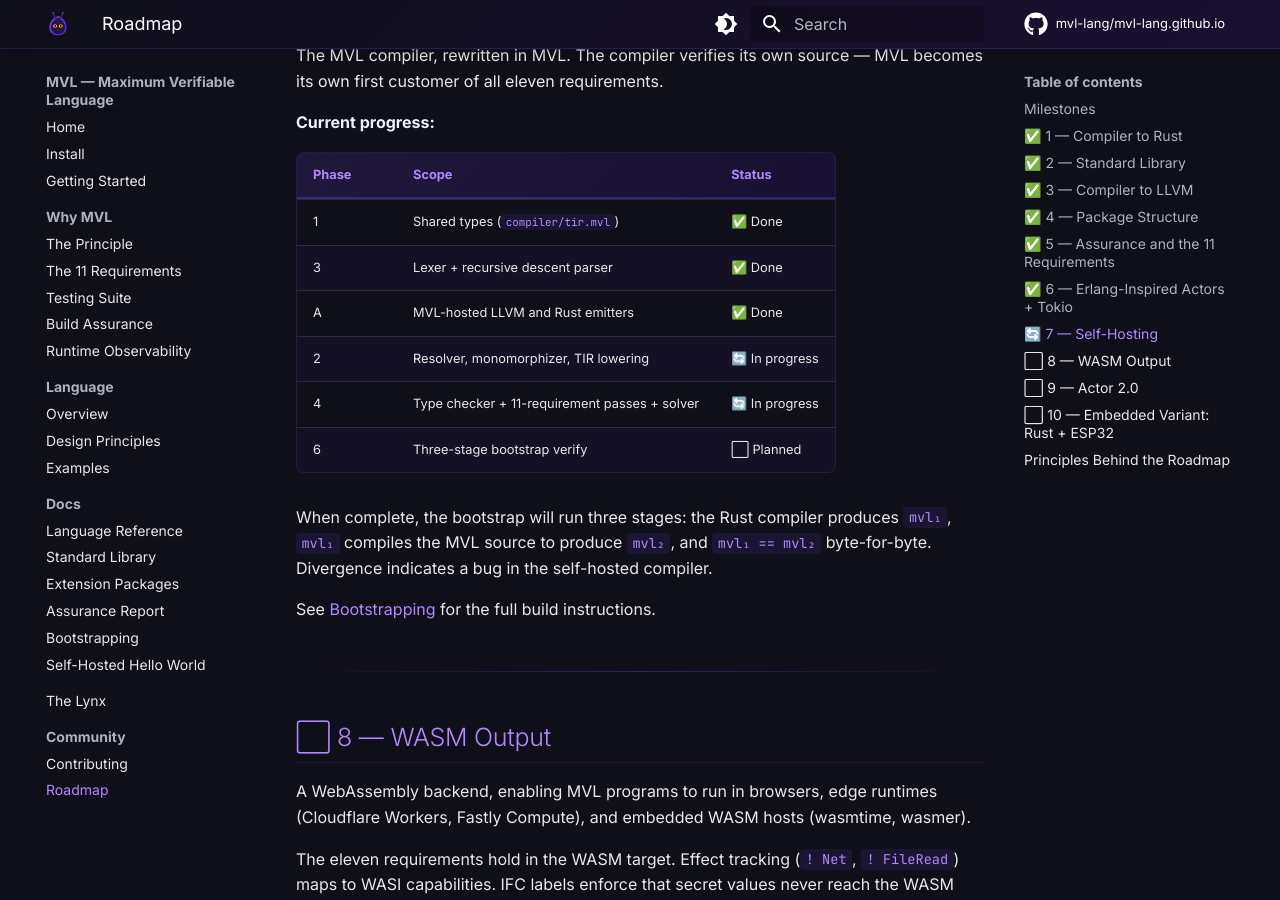
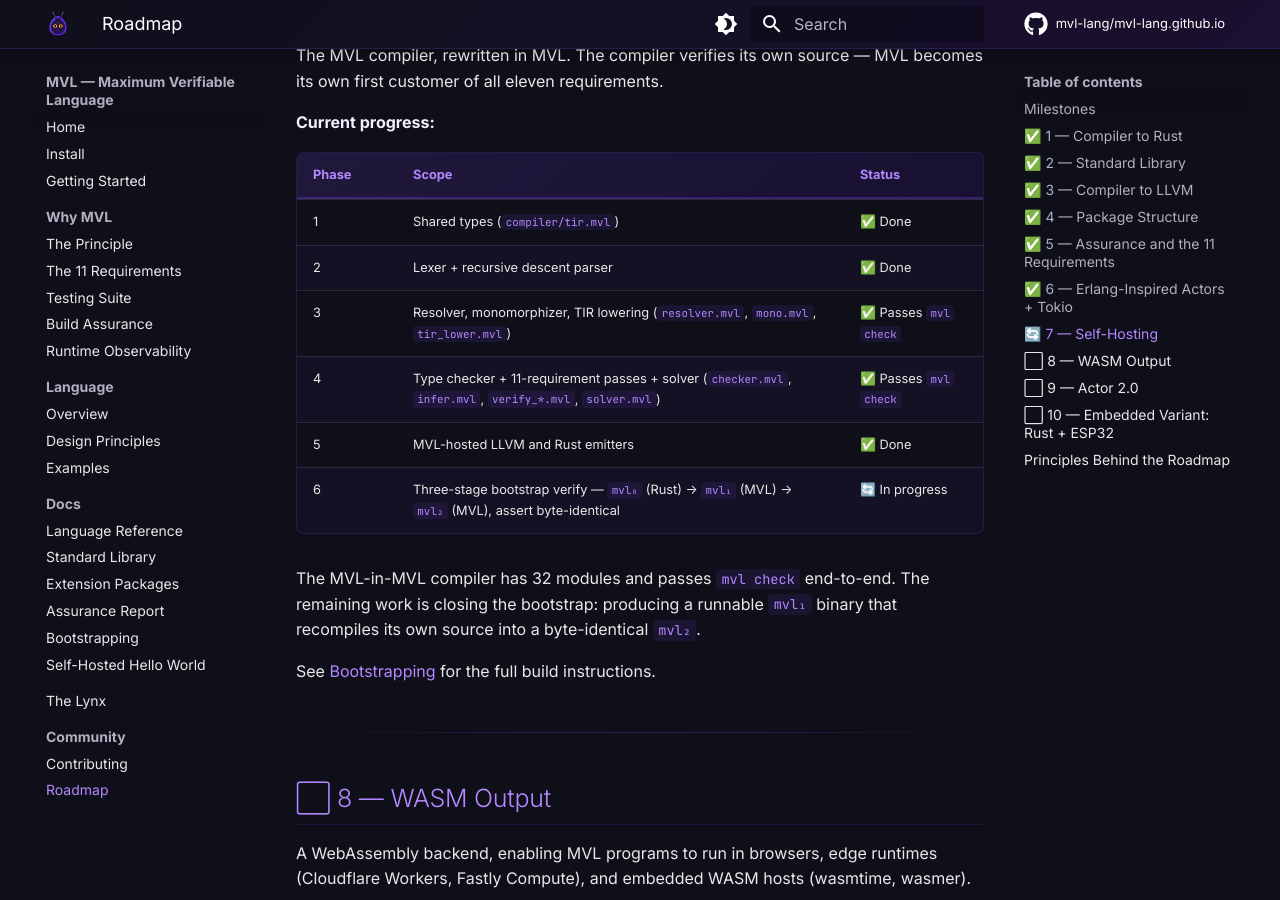
Before and after one commit to mvl-lang/mvl-lang.github.io, an MkDocs documentation site: the page built from docs/community/roadmap.md, in a window 1280 px wide and 900 px high, scrolled down 2933 px. Built offline with MkDocs 1.6.1 and Material for MkDocs 9.7.7, drawn with Linux system fonts in a browser that asks for light colours; comment, search, counter and statistics services are not loaded.

Commit message:
docs(roadmap): freshen self-hosting sub-progress
Resolver/mono/TIR lowering + type checker + all verify_* passes now
pass mvl check. 32 modules under compiler/. Remaining: three-stage
bootstrap byte-identical verify.

Co-Authored-By: Claude Opus 4.5 <noreply@anthropic.com>

```diff
--- a/docs/community/roadmap.md
+++ b/docs/community/roadmap.md
@@ -91,13 +91,13 @@ The MVL compiler, rewritten in MVL. The compiler verifies its own source — MVL
 | Phase | Scope | Status |
 |-------|-------|--------|
 | 1 | Shared types (`compiler/tir.mvl`) | ✅ Done |
-| 3 | Lexer + recursive descent parser | ✅ Done |
-| A | MVL-hosted LLVM and Rust emitters | ✅ Done |
-| 2 | Resolver, monomorphizer, TIR lowering | 🔄 In progress |
-| 4 | Type checker + 11-requirement passes + solver | 🔄 In progress |
-| 6 | Three-stage bootstrap verify | ⬜ Planned |
+| 2 | Lexer + recursive descent parser | ✅ Done |
+| 3 | Resolver, monomorphizer, TIR lowering (`resolver.mvl`, `mono.mvl`, `tir_lower.mvl`) | ✅ Passes `mvl check` |
+| 4 | Type checker + 11-requirement passes + solver (`checker.mvl`, `infer.mvl`, `verify_*.mvl`, `solver.mvl`) | ✅ Passes `mvl check` |
+| 5 | MVL-hosted LLVM and Rust emitters | ✅ Done |
+| 6 | Three-stage bootstrap verify — `mvl₀` (Rust) → `mvl₁` (MVL) → `mvl₂` (MVL), assert byte-identical | 🔄 In progress |
 
-When complete, the bootstrap will run three stages: the Rust compiler produces `mvl₁`, `mvl₁` compiles the MVL source to produce `mvl₂`, and `mvl₁ == mvl₂` byte-for-byte. Divergence indicates a bug in the self-hosted compiler.
+The MVL-in-MVL compiler has 32 modules and passes `mvl check` end-to-end. The remaining work is closing the bootstrap: producing a runnable `mvl₁` binary that recompiles its own source into a byte-identical `mvl₂`.
 
 See [Bootstrapping](../docs/bootstrapping.md) for the full build instructions.
 
```
